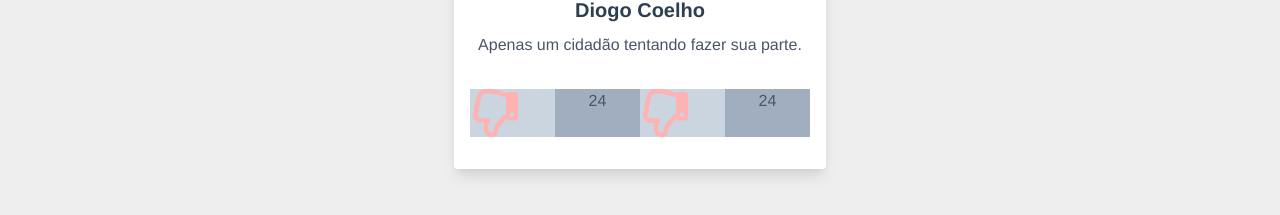
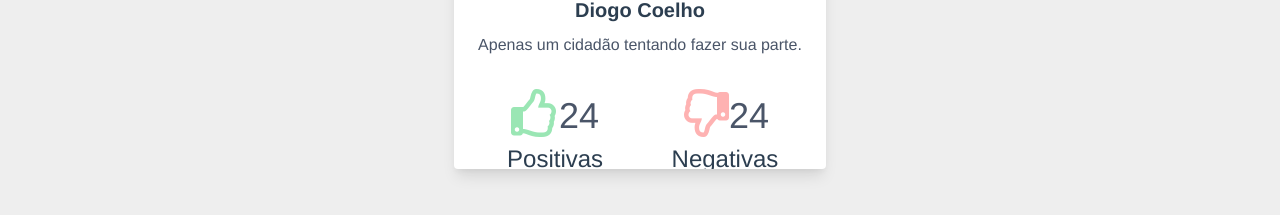
Before and after one commit to biopsiar/sagui-app, a Vue app: page /profile in a window 1280 px wide. Shown: the part 261-476 px from the top of the page. Built offline with nearby package versions, Linux system fonts and the light colour scheme.

Commit message:
ajeitado

```diff
--- a/src/views/Profile.vue
+++ b/src/views/Profile.vue
@@ -18,30 +18,32 @@
       </div>-->
 
       <!-- Two columns -->
-      <div class="flex mb-4 p-4">
-        <div class="w-1/2 bg-gray-400 h-12">
-          <div class="flex mb-4">
-            <div class="w-1/2 bg-gray-400 h-12">
-              <i class="far fa-thumbs-down fa-flip-horizontal text-red-300 text-5xl"></i>
+      <div class="flex mb-4 p-4 text-center">
+        <div class="flex flex-col w-1/2 h-12">
+          <div class="flex mb-1 justify-center">
+            <div class="h-12">
+              <i class="far fa-thumbs-up text-green-300 text-5xl"></i>
             </div>
-            <div class="w-1/2 bg-gray-500 h-12">
+            <div class="h-12">
               <p
-                class="text-gray-700 text-base text-center"
+                class="text-gray-700 text-4xl"
               >24</p>
             </div>
           </div>
+          <p class="text-center text-2xl">Positivas</p>
         </div>
-        <div class="w-1/2 bg-gray-500 h-12">
-          <div class="flex mb-4">
-            <div class="w-1/2 bg-gray-400 h-12">
+        <div class="flex flex-col w-1/2 h-12">
+          <div class="flex mb-1 justify-center">
+            <div class="h-12">
               <i class="far fa-thumbs-down fa-flip-horizontal text-red-300 text-5xl"></i>
             </div>
-            <div class="w-1/2 bg-gray-500 h-12">
+            <div class="h-12">
               <p
-                class="text-gray-700 text-base text-center"
+                class="text-gray-700 text-4xl"
               >24</p>
             </div>
           </div>
+          <p class="text-center text-2xl">Negativas</p>
         </div>
       </div>
 
```
